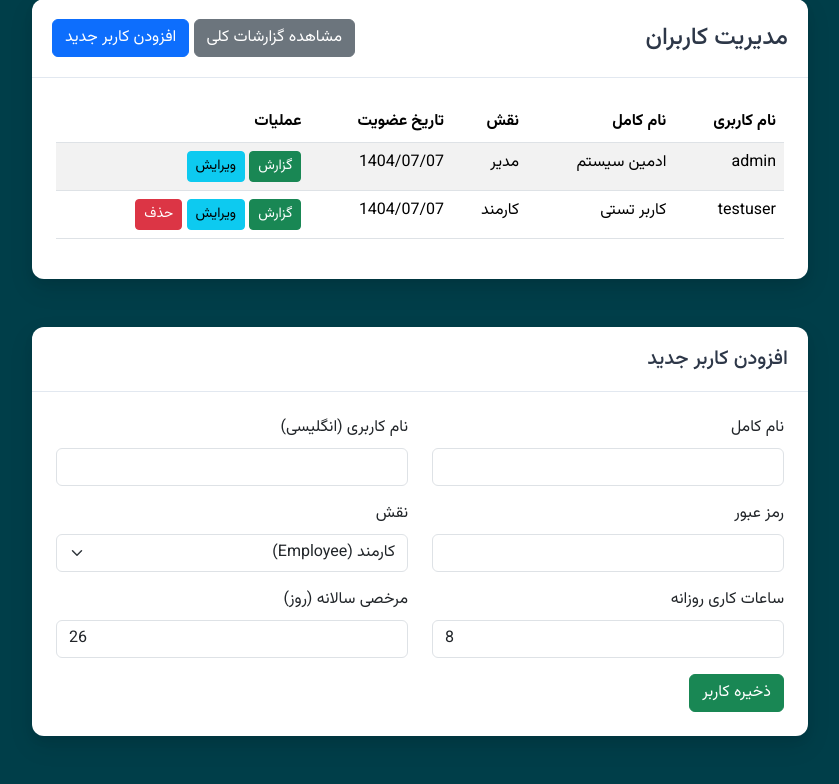
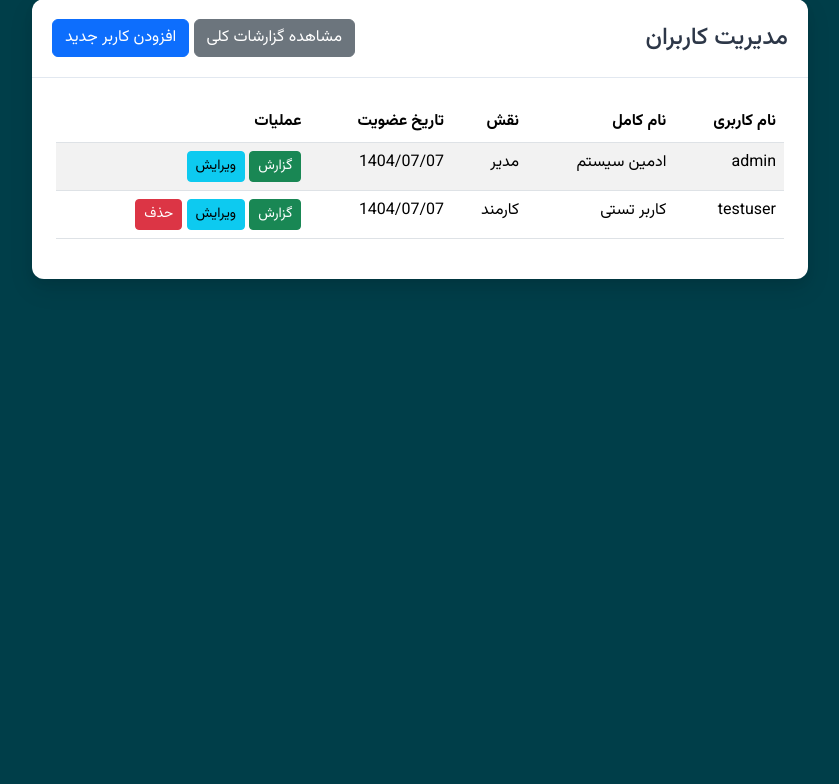
Before and after one commit to 5203elyasba/GozareshKar_v4, a PHP site: page /admin.php in a window 1280 px wide. Shown: the part 129-913 px from the top of the page, without its empty margins (220-1059 px from the left). After the commit the page ends 408 px from the top, so only its background shows below. Run offline with PHP 8.4, Linux system fonts and the light colour scheme; a user stored in the database is signed in; data comes from the database, SQL or seed files in the repository.

Commit message:
refactor: Improve and unify user management process
This commit refactors the user management functionality in the admin panel to create a more streamlined, consistent, and user-friendly experience.

Key Changes:

1.  **Dedicated 'Add User' Page:**
    - The user creation form has been removed from the main `admin.php` page to reduce clutter.
    - The form now resides on its own dedicated page, `add_user.php`.
    - The "افزودن کاربر جدید" (Add New User) button in `admin.php` now links directly to this new page.

2.  **Dedicated 'Edit User' Handler:**
    - The form processing logic was extracted from `edit_user.php` and moved into a new, dedicated handler file: `handle_edit_user.php`.
    - This separates the presentation layer from the business logic, improving code readability and maintainability.

3.  **Consistent and Robust Error Handling:**
    - Both `handle_add_user.php` and `handle_edit_user.php` now use a consistent error handling mechanism.
    - Instead of terminating with a `die()` message, scripts now store errors in the `$_SESSION`.
    - Users are redirected back to the form (`add_user.php` or `edit_user.php`) where errors are displayed gracefully at the top.
    - Form inputs are also stored in the session to repopulate the form fields, so the user does not lose their entered data upon validation failure.

This refactoring makes the admin's user management workflow more intuitive and professional.

```diff
--- a/admin.php
+++ b/admin.php
@@ -57,7 +57,7 @@ try {
                 <h4 class="mb-0">مدیریت کاربران</h4>
                 <div>
                     <a href="reports.php" class="btn btn-secondary">مشاهده گزارشات کلی</a>
-                    <a href="#add-user-form" class="btn btn-primary">افزودن کاربر جدید</a>
+                    <a href="add_user.php" class="btn btn-primary">افزودن کاربر جدید</a>
                 </div>
             </div>
             <div class="card-body">
@@ -99,50 +99,6 @@ try {
                 </div>
             </div>
         </div>
-
-        <div class="card mt-5" id="add-user-form">
-            <div class="card-header">
-                <h5 class="mb-0">افزودن کاربر جدید</h5>
-            </div>
-            <div class="card-body">
-                <form action="create_user.php" method="post">
-                    <div class="row">
-                        <div class="col-md-6 mb-3">
-                            <label for="full_name" class="form-label">نام کامل</label>
-                            <input type="text" class="form-control" name="full_name" id="full_name" required>
-                        </div>
-                        <div class="col-md-6 mb-3">
-                            <label for="username" class="form-label">نام کاربری (انگلیسی)</label>
-                            <input type="text" class="form-control" name="username" id="username" required>
-                        </div>
-                    </div>
-                    <div class="row">
-                        <div class="col-md-6 mb-3">
-                            <label for="password" class="form-label">رمز عبور</label>
-                            <input type="password" class="form-control" name="password" id="password" required>
-                        </div>
-                        <div class="col-md-6 mb-3">
-                            <label for="role" class="form-label">نقش</label>
-                            <select class="form-select" name="role" id="role" required>
-                                <option value="employee" selected>کارمند (Employee)</option>
-                                <option value="admin">مدیر (Admin)</option>
-                            </select>
-                        </div>
-                    </div>
-                    <div class="row">
-                        <div class="col-md-6 mb-3">
-                            <label for="daily_hours_goal" class="form-label">ساعات کاری روزانه</label>
-                            <input type="number" step="0.1" class="form-control" name="daily_hours_goal" id="daily_hours_goal" value="8" required>
-                        </div>
-                        <div class="col-md-6 mb-3">
-                            <label for="annual_leave_days" class="form-label">مرخصی سالانه (روز)</label>
-                            <input type="number" class="form-control" name="annual_leave_days" id="annual_leave_days" value="26" required>
-                        </div>
-                    </div>
-                    <button type="submit" class="btn btn-success">ذخیره کاربر</button>
-                </form>
-            </div>
-        </div>
     </div>
     <script src="https://cdn.jsdelivr.net/npm/bootstrap@5.3.2/dist/js/bootstrap.bundle.min.js"></script>
     <script src="main.js"></script>
```
Also changed, not shown: add_user.php (+16 -6 lines), edit_user.php (+10 -46 lines), handle_add_user.php (+27 -10 lines), handle_edit_user.php (added, +80 -0 lines).
